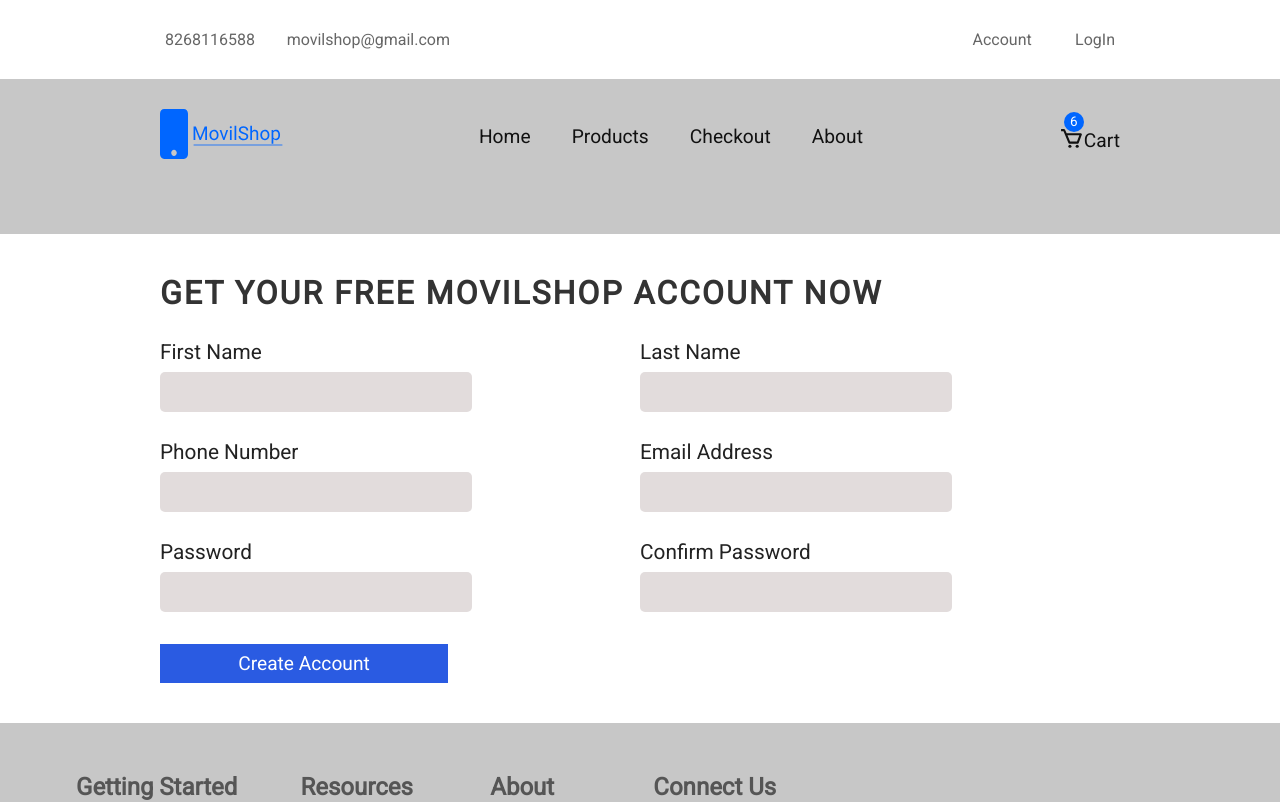
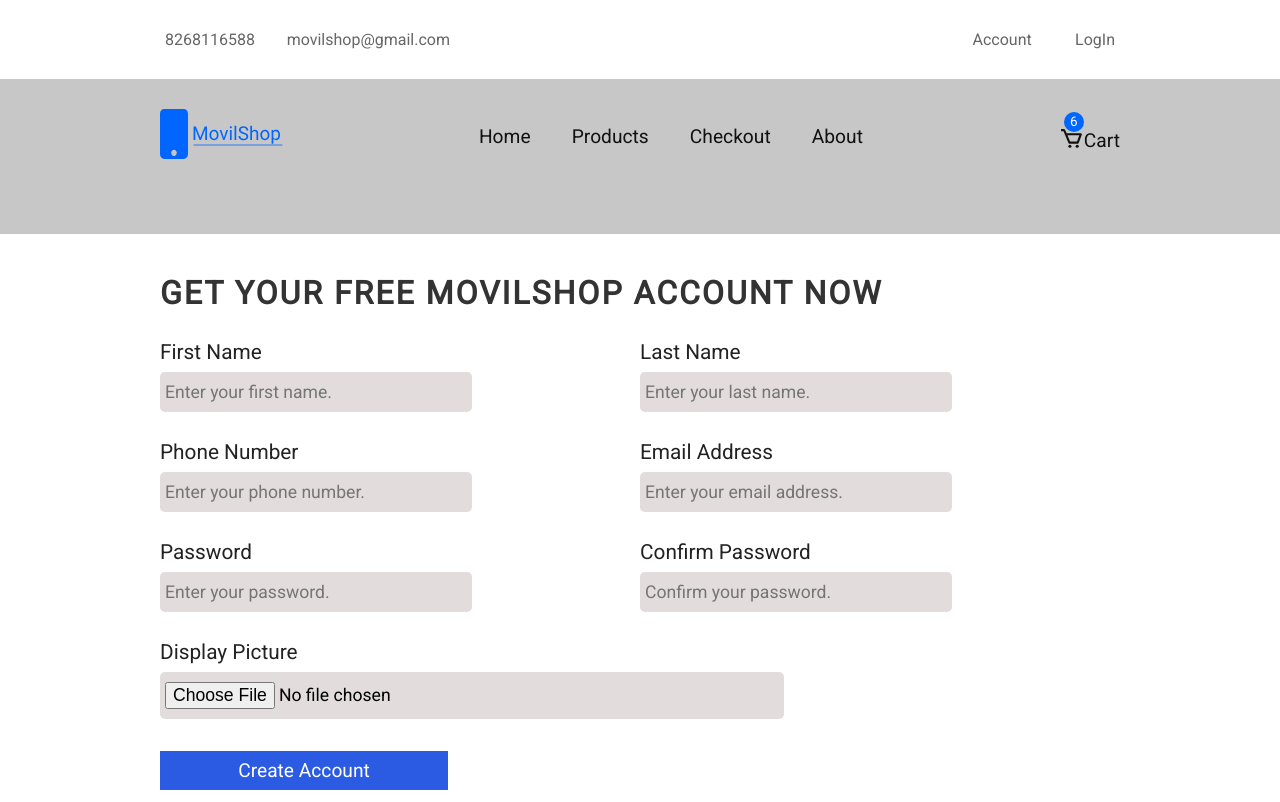
Before and after one commit to ddepu11/movil_shop_cient_side_react, a React (Create React App) app: page /sign-up in a window 1280 px wide. Shown: the top 802 px of the page. Built offline with nearby package versions, Linux system fonts and the light colour scheme; no server answers.

Commit message:
appended credentials to new form data

```diff
--- a/src/api/user_api.js
+++ b/src/api/user_api.js
@@ -5,8 +5,12 @@ import axios from 'axios';
 const logIn = (email, password) =>
   axios.post('/user/login', { email, password });
 
-const signUp = (userCredentials) =>
-  axios.post('/user/sign-up', { ...userCredentials });
+const signUp = (formData) =>
+  axios.post('/user/sign-up', formData, {
+    headers: {
+      'Content-Type': 'multipart/form-data',
+    },
+  });
 
 const accountInfo = () => axios.get('/user/account');
 
--- a/src/components/LogIn.jsx
+++ b/src/components/LogIn.jsx
@@ -151,6 +151,7 @@ const Login = () => {
                   type="text"
                   name="email"
                   id="username"
+                  placeholder="Please enter your email address."
                 />
                 <p ref={emailRef} className="message" />
               </div>
@@ -165,6 +166,7 @@ const Login = () => {
                   type="password"
                   name="password"
                   id="password"
+                  placeholder="Please enter your password."
                 />
                 <p ref={passwordRef} className="message" />
               </div>
--- a/src/components/SignUp.jsx
+++ b/src/components/SignUp.jsx
@@ -42,12 +42,17 @@ const SignUp = () => {
     password: '',
     confirmPassword: '',
   });
+  const [dp, setDP] = useState('');
 
   let erroFlag = false;
 
   const handleInput = (e) => {
     const { value, name } = e.target;
     setSignUpCredentials({ ...signUpCredentials, [name]: value });
+  };
+
+  const handleDP = (e) => {
+    setDP(e.target.files[0]);
   };
 
   // Shows error or success message
@@ -220,9 +225,20 @@ const SignUp = () => {
   const handleSubmit = (e) => {
     e.preventDefault();
     formValidation();
+    const formData = new FormData();
+    formData.append('dp', dp);
 
     if (!erroFlag) {
-      dispatch(signUpUser(signUpCredentials));
+      const keys = Object.keys(signUpCredentials);
+      const values = Object.values(signUpCredentials);
+
+      keys.forEach((k) => {
+        values.forEach((v) => {
+          formData.append(k.toString().trim(), v);
+        });
+      });
+
+      dispatch(signUpUser(formData));
     }
   };
 
@@ -233,7 +249,7 @@ const SignUp = () => {
   if (userSignUpSuccess) {
     return <Redirect to="/log-in" />;
   }
-  var a = 45;
+
   return (
     <Wrapper className="w-960">
       <h1>Get your free MovilShop account now</h1>
@@ -247,6 +263,7 @@ const SignUp = () => {
               type="text"
               id="first_name"
               name="firstName"
+              placeholder="Enter your first name."
             />
             <p ref={firstNameRef} className="message" />
           </div>
@@ -258,6 +275,7 @@ const SignUp = () => {
               type="text"
               id="last_name"
               name="lastName"
+              placeholder="Enter your last name."
             />
             <p ref={lastNameRef} className="message" />
           </div>
@@ -272,6 +290,7 @@ const SignUp = () => {
               type="text"
               id="phone_number"
               name="phoneNumber"
+              placeholder="Enter your phone number."
             />
             <p ref={phoneNumberRef} className="message" />
           </div>
@@ -283,6 +302,7 @@ const SignUp = () => {
               type="text"
               id="email"
               name="email"
+              placeholder="Enter your email address."
             />
             <p ref={emailRef} className="message" />
           </div>
@@ -297,6 +317,7 @@ const SignUp = () => {
               type="password"
               id="password"
               name="password"
+              placeholder="Enter your password."
             />
             <p ref={passwordRef} className="message" />
           </div>
@@ -309,8 +330,28 @@ const SignUp = () => {
               type="password"
               id="confirm_password"
               name="confirmPassword"
+              placeholder="Confirm your password."
             />
             <p ref={confirmPasswordRef} className="message" />
+          </div>
+        </div>
+
+        {/* File Upload */}
+        <div className="row flex">
+          <div className="form-control">
+            <label htmlFor="dp" className="dp-label">
+              Display Picture
+            </label>
+
+            <input
+              type="file"
+              name="dp"
+              id="dp"
+              className="dp"
+              onChange={handleDP}
+            />
+
+            <p ref={passwordRef} className="dp" />
           </div>
         </div>
         <button type="submit" className="sign-up-btn">
@@ -319,98 +360,6 @@ const SignUp = () => {
       </form>
     </Wrapper>
   );
-
-  // return (
-  //   <>
-  //     {userLoading ? (
-  //       <Loading />
-  //     ) : userSignUpSuccess ? (
-  //       <Redirect to="/log-in" />
-  //     ) : (
-  //       <Wrapper className="w-960">
-  //         <h1>Get your free MovilShop account now</h1>
-  //         <form onSubmit={handleSubmit}>
-  //           <div className="row flex">
-  //             <div className="form-control ">
-  //               <label htmlFor="first_name">First Name</label>
-  //               <input
-  //                 value={signUpCredentials.firstName}
-  //                 onChange={handleInput}
-  //                 type="text"
-  //                 id="first_name"
-  //                 name="firstName"
-  //               />
-  //               <p ref={firstNameRef} className="message"></p>
-  //             </div>
-  //             <div className="form-control">
-  //               <label htmlFor="last_name">Last Name</label>
-  //               <input
-  //                 value={signUpCredentials.lastName}
-  //                 onChange={handleInput}
-  //                 type="text"
-  //                 id="last_name"
-  //                 name="lastName"
-  //               />
-  //               <p ref={lastNameRef} className="message"></p>
-  //             </div>
-  //           </div>
-
-  //           <div className="row flex">
-  //             <div className="form-control">
-  //               <label htmlFor="phone_number">Phone Number</label>
-  //               <input
-  //                 value={signUpCredentials.phoneNumber}
-  //                 onChange={handleInput}
-  //                 type="text"
-  //                 id="phone_number"
-  //                 name="phoneNumber"
-  //               />
-  //               <p ref={phoneNumberRef} className="message"></p>
-  //             </div>
-  //             <div className="form-control">
-  //               <label htmlFor="email">Email Address</label>
-  //               <input
-  //                 value={signUpCredentials.email}
-  //                 onChange={handleInput}
-  //                 type="text"
-  //                 id="email"
-  //                 name="email"
-  //               />
-  //               <p ref={emailRef} className="message"></p>
-  //             </div>
-  //           </div>
-
-  //           <div className="row flex">
-  //             <div className="form-control">
-  //               <label htmlFor="password">Password</label>
-  //               <input
-  //                 value={signUpCredentials.password}
-  //                 onChange={handleInput}
-  //                 type="password"
-  //                 id="password"
-  //                 name="password"
-  //               />
-  //               <p ref={passwordRef} className="message"></p>
-  //             </div>
-
-  //             <div className="form-control">
-  //               <label htmlFor="confirm_password">Confirm Password</label>
-  //               <input
-  //                 value={signUpCredentials.confirmPassword}
-  //                 onChange={handleInput}
-  //                 type="password"
-  //                 id="confirm_password"
-  //                 name="confirmPassword"
-  //               />
-  //               <p ref={confirmPasswordRef} className="message"></p>
-  //             </div>
-  //           </div>
-  //           <button className="sign-up-btn">Create Account</button>
-  //         </form>
-  //       </Wrapper>
-  //     )}
-  //   </>
-  // );
 };
 
 const Wrapper = styled.main`
@@ -441,6 +390,9 @@ const Wrapper = styled.main`
           font-size: 1.1em;
           width: 65%;
         }
+        .dp {
+        }
+
         .message.error {
           color: red;
           font-size: 1.2em;
```
